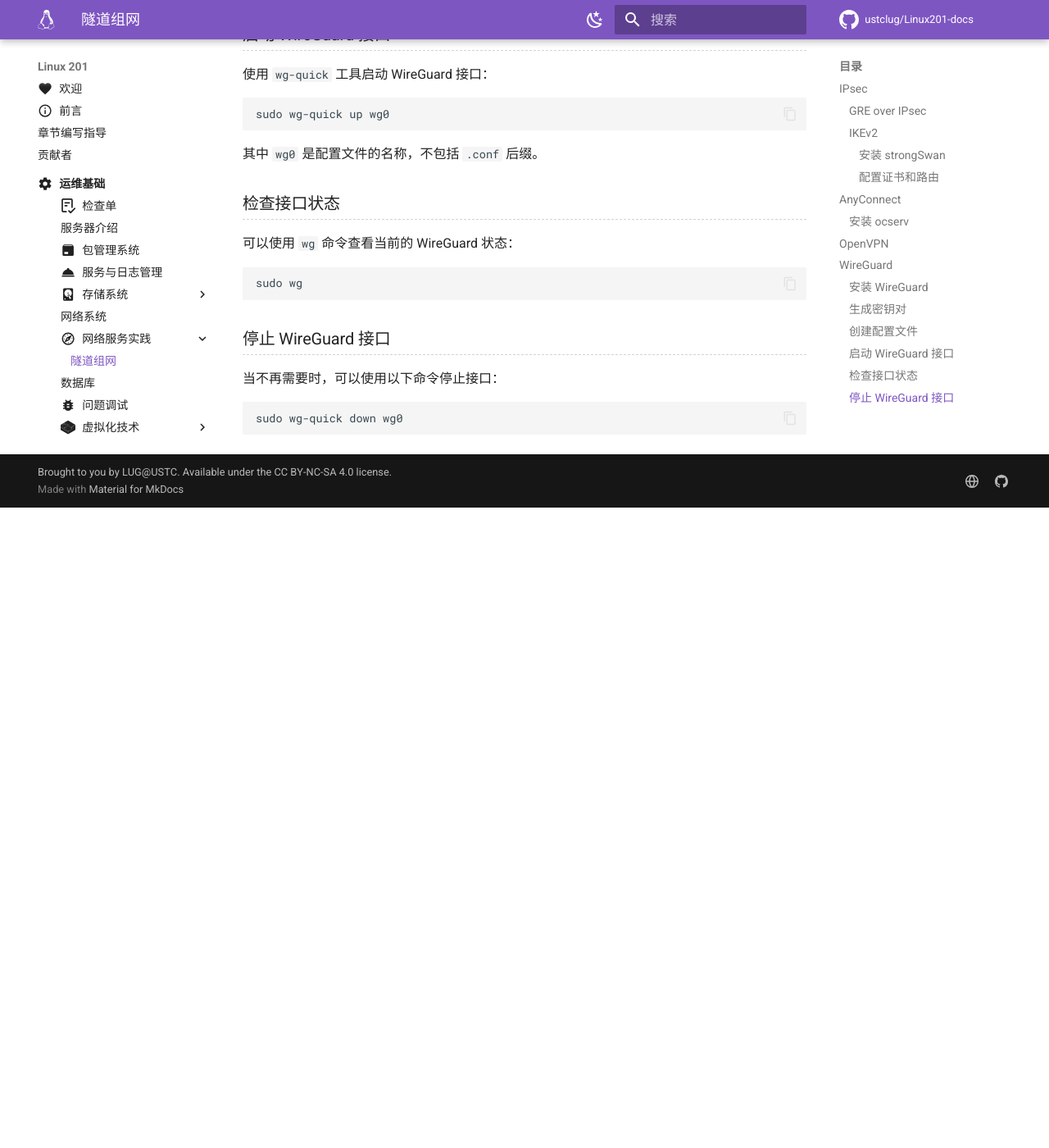
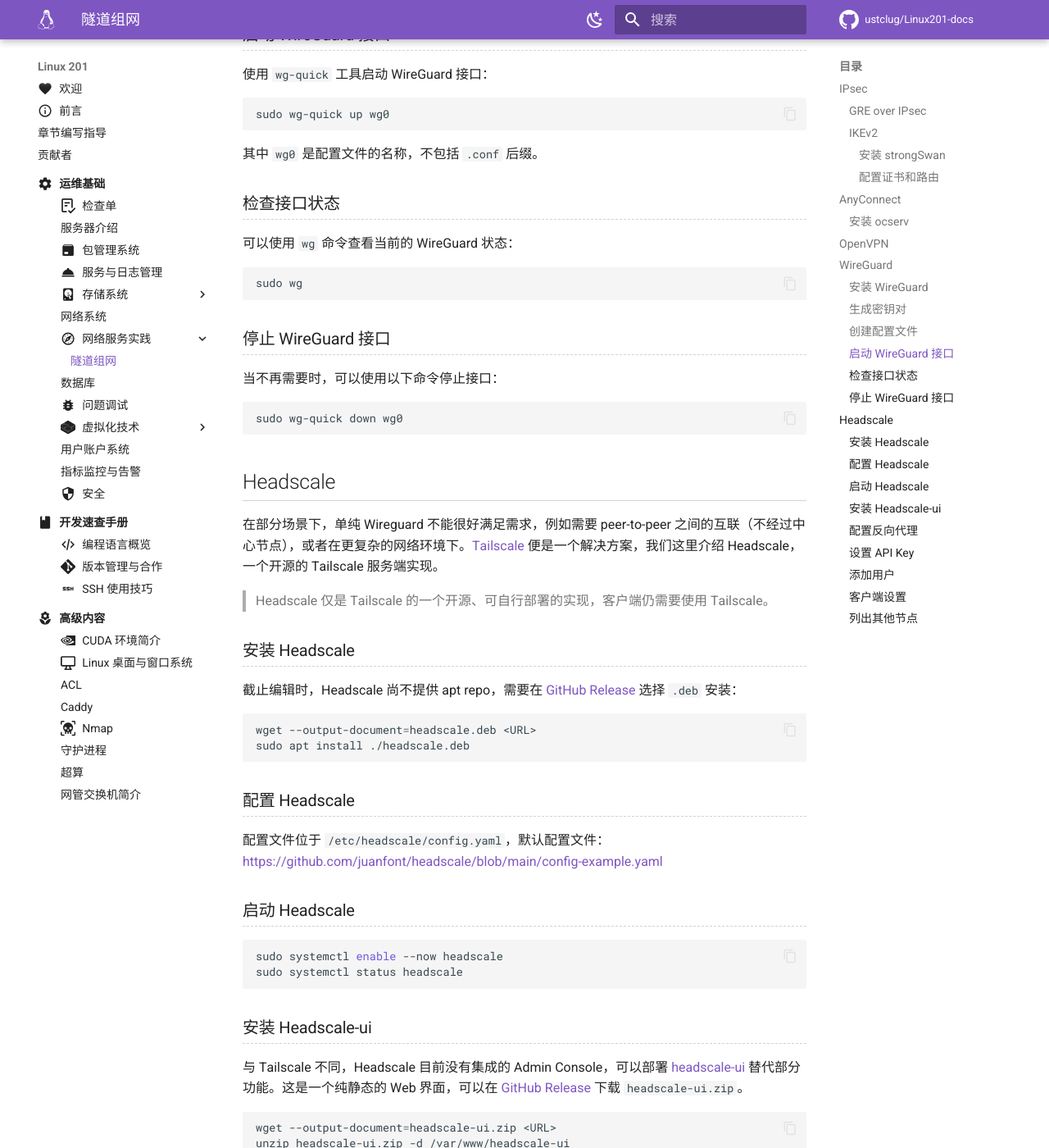
Before and after one commit to ustclug/Linux201-docs, an MkDocs documentation site: the page built from docs/ops/network-service/intranet.md, in a window 1280 px wide and 1400 px high, scrolled down 3409 px. Shown: the whole window at 82% size. Built offline with MkDocs 1.6.1 and Material for MkDocs 9.7.7, drawn with Linux system fonts in a browser that asks for light colours; comment, search, counter and statistics services are not loaded; before the commit the page ends 4028 px from its top, so only the background shows below that; some of the changed text lies outside the part shown.

Commit message:
ops/network-service/intranet: add headscale

````diff
--- a/docs/ops/network-service/intranet.md
+++ b/docs/ops/network-service/intranet.md
@@ -153,3 +153,89 @@
 ```shell
 sudo wg-quick down wg0
 ```
+
+## Headscale
+
+在部分场景下，单纯 Wireguard 不能很好满足需求，例如需要 peer-to-peer 之间的互联（不经过中心节点），或者在更复杂的网络环境下。[Tailscale](https://tailscale.com/kb/1151/what-is-tailscale) 便是一个解决方案，我们这里介绍 Headscale，一个开源的 Tailscale 服务端实现。
+
+> Headscale 仅是 Tailscale 的一个开源、可自行部署的实现，客户端仍需要使用 Tailscale。
+
+### 安装 Headscale
+
+截止编辑时，Headscale 尚不提供 apt repo，需要在 [GitHub Release](https://github.com/juanfont/headscale/releases) 选择 `.deb` 安装：
+
+```shell
+wget --output-document=headscale.deb <URL>
+sudo apt install ./headscale.deb
+```
+
+### 配置 Headscale
+
+配置文件位于 `/etc/headscale/config.yaml`，默认配置文件：<https://github.com/juanfont/headscale/blob/main/config-example.yaml>
+
+### 启动 Headscale
+
+```shell
+sudo systemctl enable --now headscale
+sudo systemctl status headscale
+```
+
+### 安装 Headscale-ui
+
+与 Tailscale 不同，Headscale 目前没有集成的 Admin Console，可以部署 [headscale-ui](https://github.com/gurucomputing/headscale-ui) 替代部分功能。这是一个纯静态的 Web 界面，可以在 [GitHub Release](https://github.com/gurucomputing/headscale-ui/releases) 下载 `headscale-ui.zip`。
+
+```shell
+wget --output-document=headscale-ui.zip <URL>
+unzip headscale-ui.zip -d /var/www/headscale-ui
+```
+
+### 配置反向代理
+
+以 Caddy 为例，我们演示如何配置 Headscale & Headscale-ui：
+
+```txt title="/etc/caddy/Caddyfile"
+headscale.****.**** {
+        handle_path /web* {
+                root * /var/www/headscale-ui
+                file_server
+        }
+
+        reverse_proxy * 127.0.0.1:8080
+}
+```
+
+Nginx 配置文件可以参考：<https://headscale.net/ref/integration/reverse-proxy/#nginx>
+
+### 设置 API Key
+
+```shell
+sudo headscale apikeys create --expiration 9999d
+```
+
+通过浏览器访问 `/web`，在 Settings 界面中填写 API Key。
+
+### 添加用户
+
+```shell
+sudo headscale users create <NAME>
+```
+
+### 客户端设置
+
+与一般连接 Tailscale 方法不同，需要指定 `--login-server` 和 `--auth-key`：
+
+```shell
+tailscale up --login-server <URL> --authkey <KEY>
+```
+
+其中 `authkey` 可以在管理面板（headscale-ui）中获取，也可以使用下面的命令：
+
+```shell
+sudo headscale preauthkeys create --user <NAME>
+```
+
+### 列出其他节点
+
+```shell
+tailscale status
+```
````
